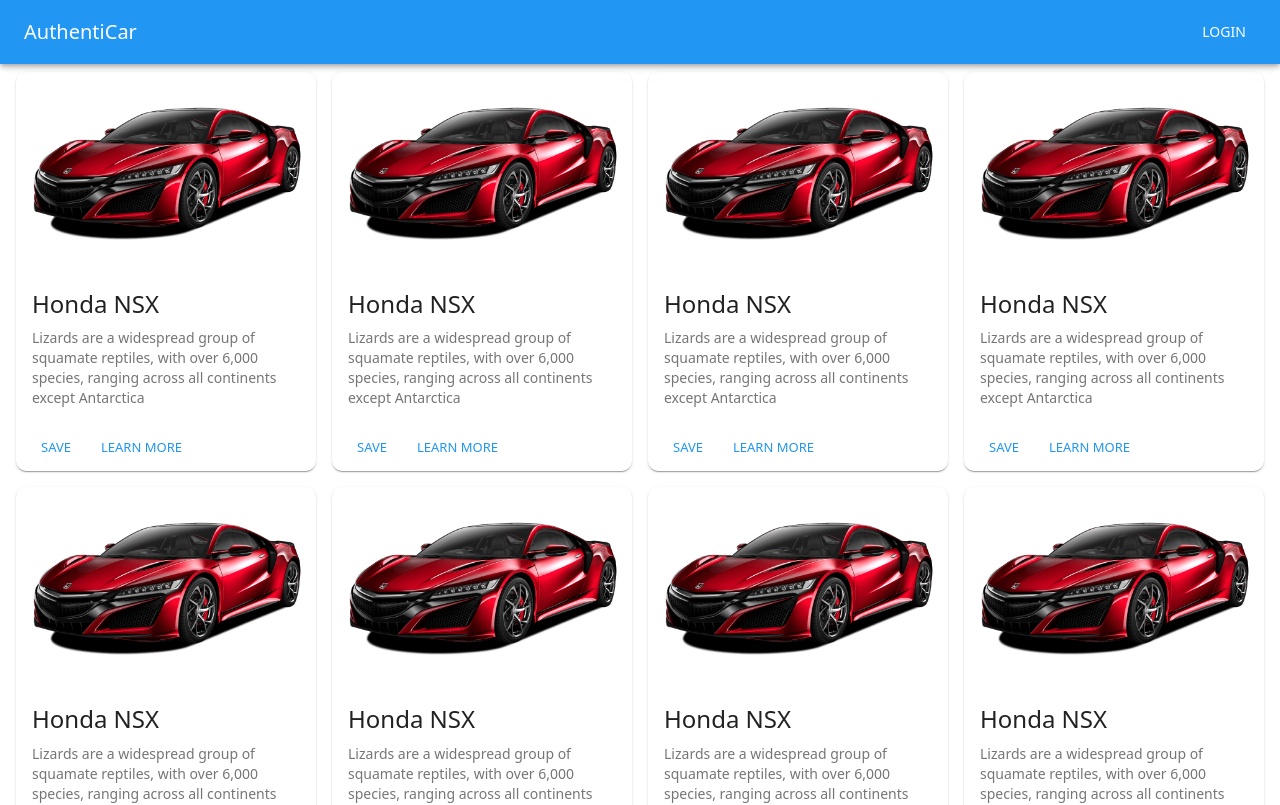
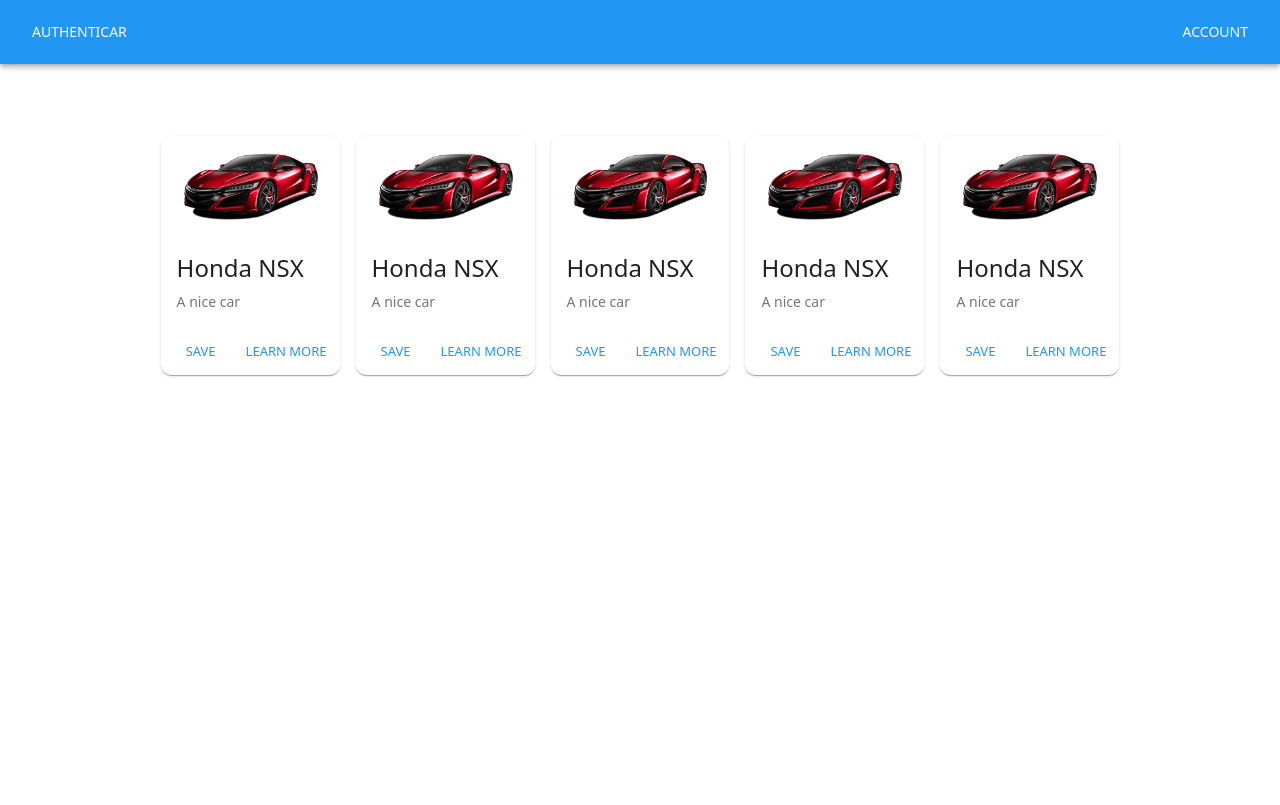
Before and after one commit to austv99/AuthentiCar, a React (Create React App) app: page / in a window 1280 px wide. Shown: the top 805 px of the page. Built offline with nearby package versions, Linux system fonts and the light colour scheme.

Commit message:
Added new containers

```diff
--- a/src/App.js
+++ b/src/App.js
@@ -1,11 +1,14 @@
-import React, {useState, useCallback} from 'react';
+import React, { useState, useEffect } from 'react';
 // import logo from './logo.svg';
 import Main from './containers/MainContainer';
 import Search from './containers/SearchContainer';
+import Account from './containers/AccountContainer';
 import './App.css';
 import {ThemeProvider} from '@material-ui/styles';
 import theme from './theme';
 import {BrowserRouter as Router, Route} from 'react-router-dom';
+import SavedContext from './contexts/SavedContext'
+import Car from './containers/CarContainer'
 // import { useWavelet, useAccount, useContract } from 'react-use-wavelet';
 // import { Wavelet } from 'wavelet-client';
 // import JSBI from "jsbi";
@@ -15,12 +18,42 @@ import {BrowserRouter as Router, Route} from 'react-router-dom';
 
 
 function App() {
+  const[saved, setSaved] = useState({});
+  useEffect(() => {
+    console.log(saved);
+  }, [saved]);
+
+  const addToSaved = itemId => {
+    const oldQty = saved[itemId] || 0;
+    const newSaved = {...saved};
+    newSaved[itemId] = oldQty + 1;
+    setSaved(newSaved);
+  };
+
+  const removeFromSaved = itemId=> {
+    if (saved.hasOwnProperty(itemId)) {
+      const newSaved = {...saved};
+      delete newSaved[itemId];
+      setSaved(newSaved);
+    }
+  };
+
+  const count = Object.keys(saved).reduce((a,c) => a + saved[c], 0);
+
+
+
+
   return (
     <ThemeProvider theme={theme}>
-      <Router>
-        <Route exact path="/" component={Main} />
-        <Route path="/search" component={Search} />
-      </Router>
+      <SavedContext.Provider value={{saved, addToSaved, removeFromSaved, count}}>
+        <Router>
+          <Route exact path="/" component={Main} />
+          <Route path="/search" component={Search} />
+          <Route path="/account" component={Account} />
+          <Route path="/car" component={Car} />
+
+        </Router>
+      </SavedContext.Provider>
     </ThemeProvider>
 
   );
--- a/src/components/CarComponent.js
+++ b/src/components/CarComponent.js
@@ -1,4 +1,4 @@
-import React from 'react';
+import React, {useContext} from 'react';
 import { makeStyles } from '@material-ui/core/styles';
 import Card from '@material-ui/core/Card';
 import CardActionArea from '@material-ui/core/CardActionArea';
@@ -7,27 +7,35 @@ import CardContent from '@material-ui/core/CardContent';
 import CardMedia from '@material-ui/core/CardMedia';
 import Button from '@material-ui/core/Button';
 import Typography from '@material-ui/core/Typography';
-
+import hondaNsx from '../assets/honda.jpg'
+import SavedContext from '../contexts/SavedContext';
+import { Link } from 'react-router-dom';
 const useStyles = makeStyles(theme => ({
   card: {
     maxWidth: 300,
     // padding: theme.spacing(2)
   },
   media: {
-    height: 200,
+    height: 100,
   },
 }));
 
 function CarComponent(props) {
   const classes = useStyles();
+  const title = props.title;
+  let pic = "";
+  const savedContext = useContext(SavedContext);
 
+  if (title === 'Honda NSX') {
+    pic = hondaNsx;
+  }
   return (
     <Card className={classes.card}>
       <CardActionArea>
         <CardMedia
           className={classes.media}
-          image={props.image}
-          title="Contemplative Reptile"
+          image={pic}
+          title=""
         />
         <CardContent>
           <Typography gutterBottom variant="h5" component="h2">
@@ -39,12 +47,27 @@ function CarComponent(props) {
         </CardContent>
       </CardActionArea>
       <CardActions>
-        <Button size="small" color="primary">
+        <Button
+          size="small"
+          color="primary"
+          onClick={() => {
+            savedContext.addToSaved(props.id);
+          }}
+        >
           Save
         </Button>
-        <Button size="small" color="primary">
+        <Button
+          size="small"
+          color="primary"
+          component={Link}
+          to="/car"
+          >
           Learn More
         </Button>
+
+
+
+
       </CardActions>
     </Card>
   );
--- /dev/null
+++ b/src/components/SavedCarComponent.js
@@ -0,0 +1,69 @@
+import React, {useContext} from 'react';
+import { makeStyles } from '@material-ui/core/styles';
+import Card from '@material-ui/core/Card';
+import CardActionArea from '@material-ui/core/CardActionArea';
+import CardActions from '@material-ui/core/CardActions';
+import CardContent from '@material-ui/core/CardContent';
+import CardMedia from '@material-ui/core/CardMedia';
+import Button from '@material-ui/core/Button';
+import Typography from '@material-ui/core/Typography';
+import hondaNsx from '../assets/honda.jpg'
+import SavedContext from '../contexts/SavedContext';
+
+const useStyles = makeStyles(theme => ({
+  card: {
+    maxWidth: 300,
+    // padding: theme.spacing(2)
+  },
+  media: {
+    height: 100,
+  },
+}));
+
+function SavedCarComponent(props) {
+  const classes = useStyles();
+  const title = props.title;
+  let pic = "";
+  const savedContext = useContext(SavedContext);
+
+  if (title === 'Honda NSX') {
+    pic = hondaNsx;
+  }
+  return (
+    <Card className={classes.card}>
+      <CardActionArea>
+        <CardMedia
+          className={classes.media}
+          image={pic}
+          title=""
+        />
+        <CardContent>
+          <Typography gutterBottom variant="h5" component="h2">
+            {props.title}
+          </Typography>
+          <Typography variant="body2" color="textSecondary" component="p">
+            {props.description}
+          </Typography>
+        </CardContent>
+      </CardActionArea>
+      <CardActions>
+        <Button
+          size="small"
+          color="primary"
+        >
+          Learn More
+        </Button>
+        <Button
+            size="small"
+            color="primary"
+            onClick={() => {
+                savedContext.removeFromSaved(props.id);
+            }}
+        >
+          Delete
+        </Button>
+      </CardActions>
+    </Card>
+  );
+}
+export default SavedCarComponent;
--- a/src/components/TopBar.js
+++ b/src/components/TopBar.js
@@ -2,9 +2,10 @@ import React from 'react';
 import { makeStyles } from '@material-ui/core/styles';
 import AppBar from '@material-ui/core/AppBar';
 import Toolbar from '@material-ui/core/Toolbar';
-import Typography from '@material-ui/core/Typography';
+// import Typography from '@material-ui/core/Typography';
 import Button from '@material-ui/core/Button';
 import Grid from '@material-ui/core/Grid';
+import { Link } from 'react-router-dom';
 
 const useStyles = makeStyles(theme => ({
     root: {
@@ -25,16 +26,34 @@ const TopBar = (props) => {
     const classes = useStyles();
     return (
         <div className={classes.root}>
-          <AppBar position="fixed">
+          <AppBar position="static">
             <Toolbar className={classes.toolbar}>
                 <Grid item>
-              <Typography variant="h6" className={classes.title}>
+              {/* <Typography
+                variant="h6"
+                className={classes.title}
+                component={Route}
+                path="/"
+                >
                 AuthentiCar
-              </Typography>
+              </Typography> */}
+              <Button
+                color="inherit"
+                component={Link}
+                to="/"
+              >
+                AuthentiCar
+              </Button>
               </Grid>
               <Grid item>
-              <Button color="inherit">Login</Button>
-                </Grid>
+                <Button
+                  color="inherit"
+                  component={Link}
+                  to="/account"
+                  >
+                  Account
+                </Button>
+              </Grid>
             </Toolbar>
           </AppBar>
         </div>
--- /dev/null
+++ b/src/constants/car-items.json
@@ -0,0 +1,40 @@
+{
+    "items": [
+        {
+            "title": "Honda NSX",
+            "description": "A nice car",
+            "id": "yo",
+            "image": "../assets/honda.png"
+
+        },
+        {
+            "title": "Honda NSX",
+            "description": "A nice car",
+            "id": "yoyo",
+            "image": "package.png"
+
+        },
+        {
+            "title": "Honda NSX",
+            "description": "A nice car",
+            "id": 3,
+            "image": "package.png"
+
+        },
+        {
+            "title": "Honda NSX",
+            "description": "A nice car",
+            "id": 4,
+            "image": "package.png"
+
+        },
+        {
+            "title": "Honda NSX",
+            "description": "A nice car",
+            "id": 5,
+            "image": "package.png"
+
+        }
+
+    ]
+}
--- /dev/null
+++ b/src/containers/AccountContainer.js
@@ -0,0 +1,51 @@
+import React, {useContext} from 'react';
+import SavedContext from '../contexts/SavedContext';
+import SavedCarComponent from '../components/SavedCarComponent';
+import data from '../constants/car-items.json'
+import Grid from '@material-ui/core/Grid';
+// import hondaNsx from '../assets/honda.jpg';
+import { makeStyles } from '@material-ui/core/styles';
+import TopBar from '../components/TopBar';
+
+
+const useStyles = makeStyles(theme => ({
+    itemGrid: {
+        marginTop: 64,
+    }
+
+}))
+
+const getItemFromId = id => data.items.filter(x => x.id === id)[0];
+
+const AccountContainer = (props) => {
+    const classes = useStyles();
+    const savedContext = useContext(SavedContext);
+    const savedFrom = savedContext.saved;
+    return (
+    <>
+        <TopBar />
+        <Grid
+            container
+            spacing={2}
+            justify='center'
+            className={classes.itemGrid}
+        >
+            {Object.keys(savedFrom).map(id => (
+                <Grid item>
+                    <SavedCarComponent
+                        key = {id}
+                        id = {id}
+                        title={getItemFromId(id).title}
+                        image={getItemFromId(id).image}
+                        description={getItemFromId(id).description}
+
+                    />
+                </Grid>
+            ))}
+         </Grid>
+    </>
+
+    )
+}
+
+export default AccountContainer;
--- /dev/null
+++ b/src/containers/CarContainer.js
@@ -0,0 +1,48 @@
+import React from 'react';
+import TopBar from '../components/TopBar';
+// import CarComponent from '../components/CarComponent';
+import Grid from '@material-ui/core/Grid';
+import hondaNsx from '../assets/honda.jpg';
+import { makeStyles } from '@material-ui/core/styles';
+import Typography from '@material-ui/core/Typography';
+
+const useStyles = makeStyles(them => ({
+    itemGrid: {
+        marginTop: 64,
+    },
+    media: {
+        height: 245,
+    }
+
+}))
+
+const CarContainer = props => {
+    const classes = useStyles();
+    return (
+    <>
+    <TopBar />
+    <Grid container spacing={2} justify='center' className={classes.itemGrid}>
+        <Grid item>
+        <Typography gutterBottom variant="h5" component="h2">
+            Honda NSX
+          </Typography>
+        </Grid>
+        <Grid item>
+            <img src={hondaNsx} className={classes.media}/>
+        </Grid>
+
+        <Grid item>
+        <Typography gutterBottom variant="h5" component="h2">
+
+          </Typography>
+        </Grid>
+
+
+
+
+     </Grid>
+     </>
+    )
+};
+
+export default CarContainer;
--- a/src/containers/MainContainer.js
+++ b/src/containers/MainContainer.js
@@ -1,8 +1,9 @@
 import React from 'react';
 import TopBar from '../components/TopBar';
+import data from '../constants/car-items.json'
 import CarComponent from '../components/CarComponent';
 import Grid from '@material-ui/core/Grid';
-import hondaNsx from '../assets/honda.jpg';
+// import hondaNsx from '../assets/honda.jpg';
 import { makeStyles } from '@material-ui/core/styles';
 
 const useStyles = makeStyles(them => ({
@@ -17,79 +18,17 @@ const MainContainer = props => {
     return (
     <>
     <TopBar />
-    <Grid container spacing={2} justify='center' className={classes.itemGrid}>
-        <Grid item>
-            <CarComponent
-                title="Honda NSX"
-                description="Lizards are a widespread group of squamate reptiles, with over 6,000 species, ranging
-                across all continents except Antarctica"
-                image={hondaNsx}
-            />
-        </Grid>
-        <Grid item>
-            <CarComponent
-                title="Honda NSX"
-                description="Lizards are a widespread group of squamate reptiles, with over 6,000 species, ranging
-                across all continents except Antarctica"
-                image={hondaNsx}
-            />
-        </Grid>
-        <Grid item>
-            <CarComponent
-                title="Honda NSX"
-                description="Lizards are a widespread group of squamate reptiles, with over 6,000 species, ranging
-                across all continents except Antarctica"
-                image={hondaNsx}
-            />
-        </Grid>
-        <Grid item>
-            <CarComponent
-                title="Honda NSX"
-                description="Lizards are a widespread group of squamate reptiles, with over 6,000 species, ranging
-                across all continents except Antarctica"
-                image={hondaNsx}
-            />
-        </Grid>
-        <Grid item>
-            <CarComponent
-                title="Honda NSX"
-                description="Lizards are a widespread group of squamate reptiles, with over 6,000 species, ranging
-                across all continents except Antarctica"
-                image={hondaNsx}
-            />
-        </Grid>
-        <Grid item>
-            <CarComponent
-                title="Honda NSX"
-                description="Lizards are a widespread group of squamate reptiles, with over 6,000 species, ranging
-                across all continents except Antarctica"
-                image={hondaNsx}
-            />
-        </Grid>
-        <Grid item>
-            <CarComponent
-                title="Honda NSX"
-                description="Lizards are a widespread group of squamate reptiles, with over 6,000 species, ranging
-                across all continents except Antarctica"
-                image={hondaNsx}
-            />
-        </Grid>
-        <Grid item>
-            <CarComponent
-                title="Honda NSX"
-                description="Lizards are a widespread group of squamate reptiles, with over 6,000 species, ranging
-                across all continents except Antarctica"
-                image={hondaNsx}
-            />
-        </Grid>
-        <Grid item>
-            <CarComponent
-                title="Honda NSX"
-                description="Lizards are a widespread group of squamate reptiles, with over 6,000 species, ranging
-                across all continents except Antarctica"
-                image={hondaNsx}
-            />
-        </Grid>
+    <Grid
+        container
+        spacing={2}
+        justify='center'
+        className={classes.itemGrid}
+    >
+        {data.items.map(x => (
+            <Grid item key={x.id}>
+                <CarComponent {...x}/>
+            </Grid>
+        ))}
 
      </Grid>
      </>
--- /dev/null
+++ b/src/contexts/SavedContext.js
@@ -0,0 +1,5 @@
+import React from 'react';
+
+const SavedContext = React.createContext();
+
+export default SavedContext;
```
